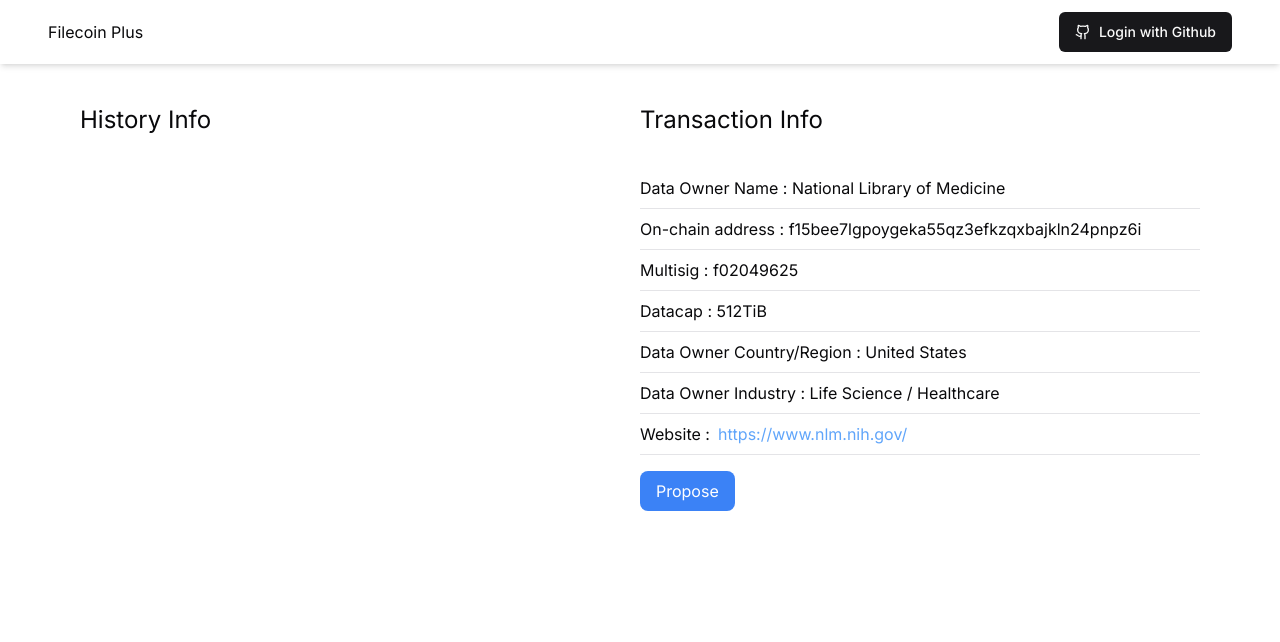
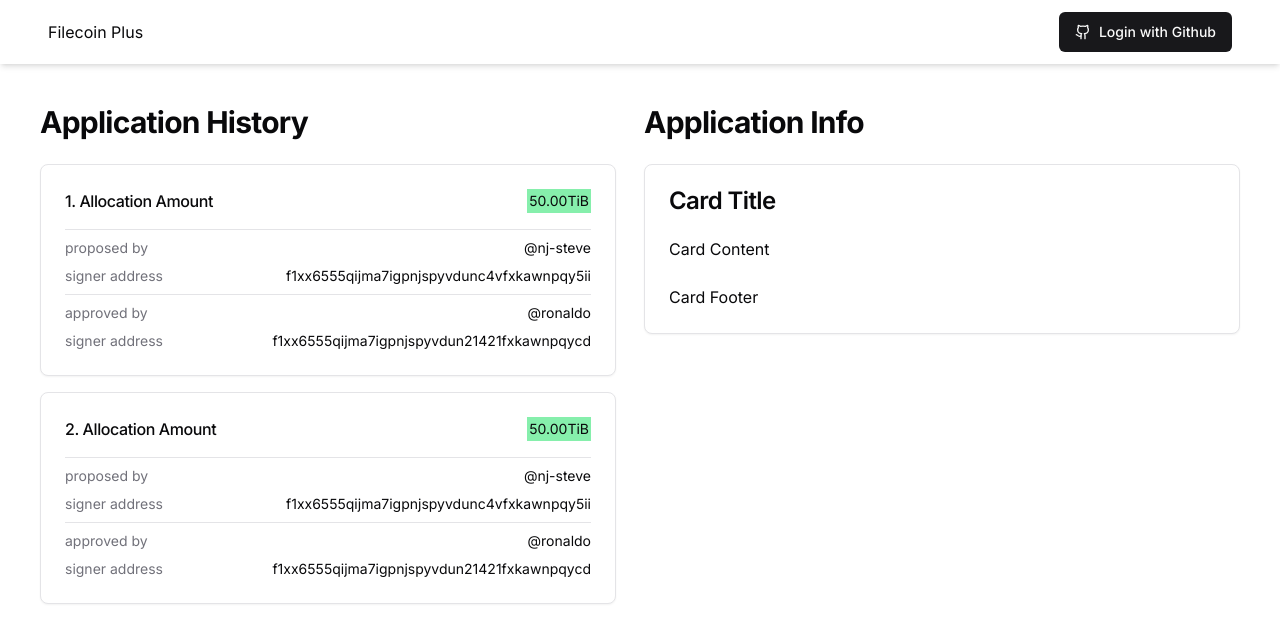
Before and after one commit to keyko-io/filplus-registry, a Next.js app: page /application/1 in a window 1280 px wide. Shown: the top 642 px of the page. Built offline with nearby package versions, Linux system fonts and the light colour scheme; no server answers.

Commit message:
detail page layout grid

```diff
--- a/package.json
+++ b/package.json
@@ -13,6 +13,7 @@
     "@radix-ui/react-avatar": "^1.0.3",
     "@radix-ui/react-dropdown-menu": "^2.0.5",
     "@radix-ui/react-select": "^1.2.2",
+    "@radix-ui/react-separator": "^1.0.3",
     "@radix-ui/react-slot": "^1.0.2",
     "@radix-ui/react-tabs": "^1.0.4",
     "@types/node": "20.3.1",
--- a/src/app/application/[id]/page.tsx
+++ b/src/app/application/[id]/page.tsx
@@ -1,101 +1,113 @@
+import {
+  Card,
+  CardContent,
+  CardFooter,
+  CardHeader,
+  CardTitle,
+} from '@/components/ui/card'
+import { Separator } from '@/components/ui/separator'
 import React from 'react'
-import mockData from '@/mockData.json'
 
 const Application = ({ params: { id } }: { params: { id: string } }) => {
-  const application = mockData.find((data) => data.projectId === id)
+  return (
+    <div className="grid grid-cols-1 md:grid-cols-2 gap-2 px-10 mt-10">
+      <div>
+        <h2 className="text-3xl font-bold tracking-tight mb-6">
+          Application History
+        </h2>
+        <div className="grid gap-4 max-w-xl">
+          <Card>
+            <CardHeader className="flex flex-row items-center justify-between space-y-0 pb-2">
+              <CardTitle className="text-md font-medium">
+                1. Allocation Amount
+              </CardTitle>
+              <span className="bg-green-300 p-0.5 text-sm"> 50.00TiB</span>
+            </CardHeader>
 
-  return (
-    <div className="flex px-20 mt-10">
-      <div className="flex-1 text-2xl">History Info</div>
-      <div className="flex-1">
-        <h4 className="text-2xl">Transaction Info</h4>
-        <div className="mt-10">
-          <div className="flex my-2">
-            Data Owner Name :{' '}
-            {
-              application?.applicationInfo['Core Information'][
-                'Data Owner Name'
-              ]
-            }
+            <CardContent>
+              <Separator className="my-2" />
+              <div className="flex flex-col space-y-2">
+                <div className="flex items-center justify-between text-sm">
+                  <div className="text-sm text-muted-foreground">
+                    proposed by
                   </div>
+                  <div>@nj-steve</div>
+                </div>
+                <div className="flex items-center justify-between text-sm">
+                  <div className="text-muted-foreground">signer address</div>
+                  <div>f1xx6555qijma7igpnjspyvdunc4vfxkawnpqy5ii</div>
+                </div>
+              </div>
+              <Separator className="my-2" />
+              <div className="flex flex-col space-y-2">
+                <div className="flex items-center justify-between text-sm">
+                  <div className="text-sm text-muted-foreground">
+                    approved by
+                  </div>
+                  <div>@ronaldo</div>
+                </div>
+                <div className="flex items-center justify-between text-sm">
+                  <div className="text-muted-foreground">signer address</div>
+                  <div>f1xx6555qijma7igpnjspyvdun21421fxkawnpqycd</div>
+                </div>
+              </div>
+            </CardContent>
+          </Card>
+          <Card>
+            <CardHeader className="flex flex-row items-center justify-between space-y-0 pb-2">
+              <CardTitle className="text-md font-medium">
+                2. Allocation Amount
+              </CardTitle>
+              <span className="bg-green-300 p-0.5 text-sm"> 50.00TiB</span>
+            </CardHeader>
 
-          <hr />
-
-          <div className="flex my-2">
-            On-chain address :{' '}
-            {
-              application?.applicationInfo.dataCapAllocations[
-                application.applicationInfo.dataCapAllocations?.length - 1
-              ].clientAddress
-            }
+            <CardContent>
+              <Separator className="my-2" />
+              <div className="flex flex-col space-y-2">
+                <div className="flex items-center justify-between text-sm">
+                  <div className="text-sm text-muted-foreground">
+                    proposed by
                   </div>
-
-          <hr />
-
-          <div className="flex my-2">
-            Multisig :{' '}
-            {
-              application?.applicationInfo.dataCapAllocations[
-                application.applicationInfo.dataCapAllocations?.length - 1
-              ].multisig
-            }
+                  <div>@nj-steve</div>
                 </div>
-
-          <hr />
-
-          <div className="flex flex-col my-2">
-            Datacap :{' '}
-            {
-              application?.applicationInfo.dataCapAllocations[
-                application.applicationInfo.dataCapAllocations?.length - 1
-              ].allocationAmount
-            }
+                <div className="flex items-center justify-between text-sm">
+                  <div className="text-muted-foreground">signer address</div>
+                  <div>f1xx6555qijma7igpnjspyvdunc4vfxkawnpqy5ii</div>
                 </div>
-
-          <hr />
-
-          <div className="flex flex-col my-2">
-            Data Owner Country/Region :{' '}
-            {
-              application?.applicationInfo['Core Information'][
-                'Data Owner Country/Region'
-              ]
-            }
               </div>
-
-          <hr />
-
-          <div className="flex flex-col my-2">
-            Data Owner Industry :{' '}
-            {
-              application?.applicationInfo['Core Information'][
-                'Data Owner Industry'
-              ]
-            }
+              <Separator className="my-2" />
+              <div className="flex flex-col space-y-2">
+                <div className="flex items-center justify-between text-sm">
+                  <div className="text-sm text-muted-foreground">
+                    approved by
                   </div>
-
-          <hr />
-
-          <div className="flex my-2">
-            Website :{' '}
-            <a
-              href={application?.applicationInfo['Core Information'].Website}
-              className="pl-2 text-blue-400"
-            >
-              {' '}
-              {application?.applicationInfo['Core Information'].Website}
-            </a>
+                  <div>@ronaldo</div>
                 </div>
-
-          <hr />
-
-          <button className="text-white bg-blue-500 px-4 py-2 rounded-lg cursor-pointer w-max mx-auto mt-4">
-            {application?.applicationInfo.dataCapAllocations[
-              application.applicationInfo.dataCapAllocations?.length - 1
-            ].signers.length === 0
-              ? 'Propose'
-              : 'Approve'}
-          </button>
+                <div className="flex items-center justify-between text-sm">
+                  <div className="text-muted-foreground">signer address</div>
+                  <div>f1xx6555qijma7igpnjspyvdun21421fxkawnpqycd</div>
+                </div>
+              </div>
+            </CardContent>
+          </Card>
+        </div>
+      </div>
+      <div>
+        <h2 className="text-3xl font-bold tracking-tight mb-6">
+          Application Info
+        </h2>
+        <div>
+          <Card>
+            <CardHeader>
+              <CardTitle>Card Title</CardTitle>
+            </CardHeader>
+            <CardContent>
+              <p>Card Content</p>
+            </CardContent>
+            <CardFooter>
+              <p>Card Footer</p>
+            </CardFooter>
+          </Card>
         </div>
       </div>
     </div>
--- /dev/null
+++ b/src/components/ui/separator.tsx
@@ -0,0 +1,31 @@
+"use client"
+
+import * as React from "react"
+import * as SeparatorPrimitive from "@radix-ui/react-separator"
+
+import { cn } from "@/lib/utils"
+
+const Separator = React.forwardRef<
+  React.ElementRef<typeof SeparatorPrimitive.Root>,
+  React.ComponentPropsWithoutRef<typeof SeparatorPrimitive.Root>
+>(
+  (
+    { className, orientation = "horizontal", decorative = true, ...props },
+    ref
+  ) => (
+    <SeparatorPrimitive.Root
+      ref={ref}
+      decorative={decorative}
+      orientation={orientation}
+      className={cn(
+        "shrink-0 bg-border",
+        orientation === "horizontal" ? "h-[1px] w-full" : "h-full w-[1px]",
+        className
+      )}
+      {...props}
+    />
+  )
+)
+Separator.displayName = SeparatorPrimitive.Root.displayName
+
+export { Separator }
```
Also changed, not shown: 1 other file (tests, documents, lock files or other folders). Lines whose indentation alone changed are shown as unchanged.
